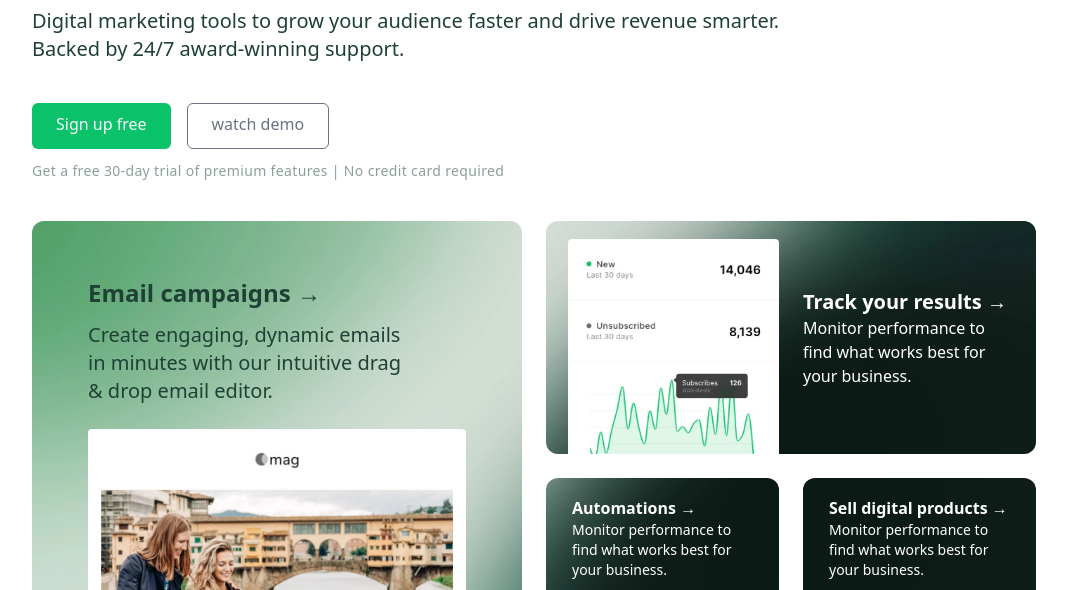
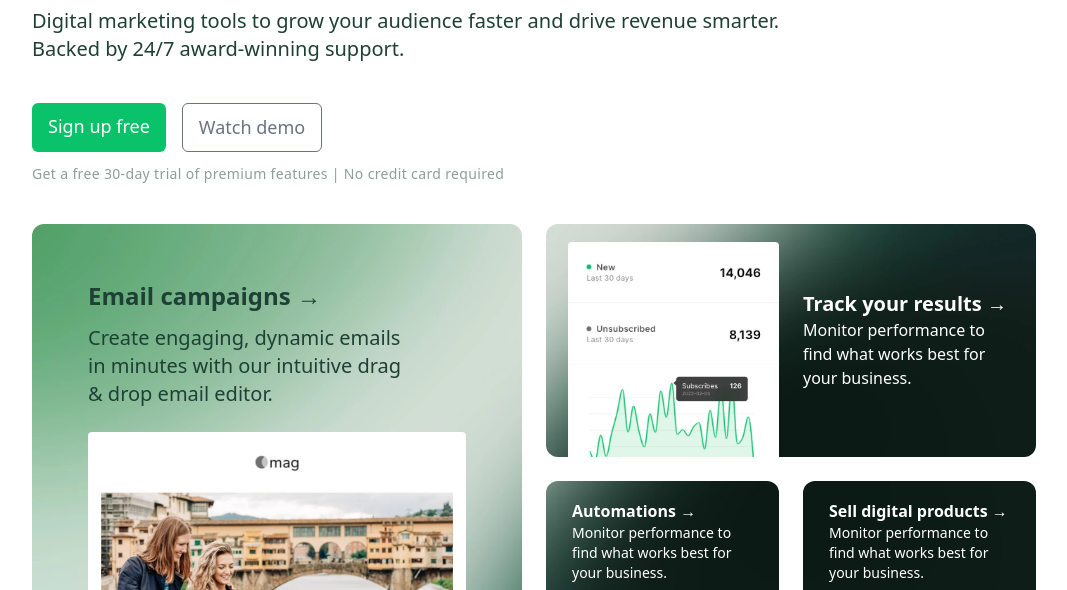
Before and after one commit to amecv/mailerlite-hero, a website: page src/index.html in a window 1280 px wide. Shown: the part 210-800 px from the top of the page, without its empty margins (106-1173 px from the left). Drawn offline with Linux system fonts and the light colour scheme.

Commit message:
tweak buttons

```diff
--- a/src/index.html
+++ b/src/index.html
@@ -20,7 +20,7 @@
 
         <div class="hero-ctas">
           <div class="button-container flex gap-4">
-            <button>Sign up free</button><button class="outline-button">watch demo</button>
+            <button>Sign up free</button><button class="outline-button">Watch demo</button>
           </div>
           <p class="text-sm mt-3 opacity-50 tracking-wide">Get a free 30-day trial of premium features | No credit card required</p>
         </div>
--- a/src/main.dev.css
+++ b/src/main.dev.css
@@ -19,7 +19,7 @@
 /* Button */
 
 button {
-  @apply px-6 pt-2 pb-3 bg-[#09c269] rounded-md text-white antialiased;
+  @apply text-lg px-4 py-3 leading-tight flex bg-[#09c269] rounded-md text-white antialiased;
 }
 
 button.outline-button {
```
Also changed, not shown: src/styles/main.css.
